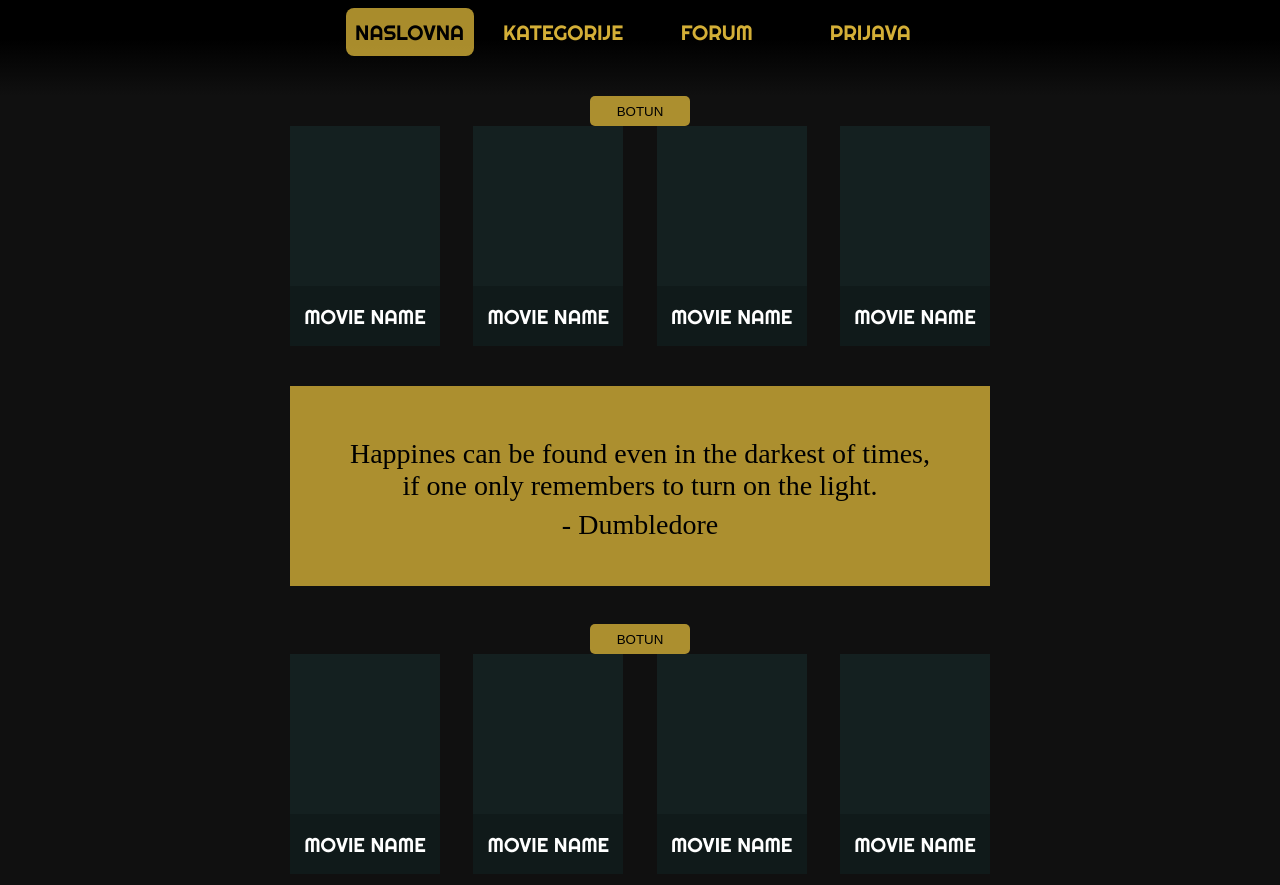
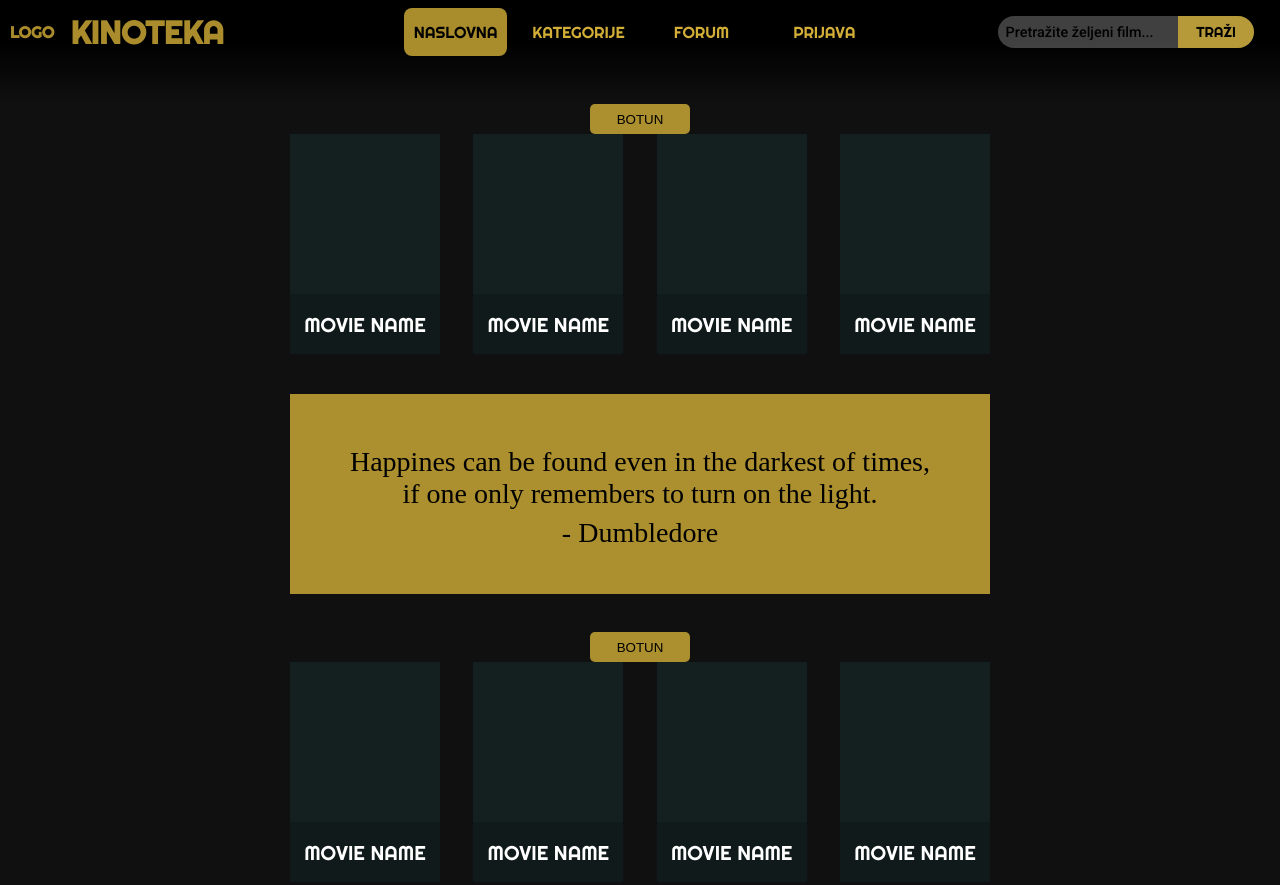
Before and after one commit to Vujo33666/HCI-project, a Gatsby site in the folder Kinoteka/: page /naslovna in a window 1280 px wide. Shown: the top 885 px of the page. Built offline with nearby package versions, Linux system fonts and the light colour scheme; Gatsby itself is replaced by a stand-in of ours.

Commit message:
Updating Navigation

```diff
--- a/Kinoteka/src/components/BackgroundImage/index.js
+++ b/Kinoteka/src/components/BackgroundImage/index.js
@@ -26,7 +26,7 @@ const Background = ({activeIntro}) => {
           fluid={data.desktop.childImageSharp.fluid}
         >
             <div>
-                <NavigationBar />
+                <NavigationBar navigationBarWhere = "landing"/>
                 <Intro activeIntro="landingIntro"/>
             </div>
         </BackgroundImage>
--- a/Kinoteka/src/components/Navigation/index.js
+++ b/Kinoteka/src/components/Navigation/index.js
@@ -2,10 +2,16 @@ import React from 'react'
 
 import styles from './style.module.css'
 import NavigationBar from '../NavigationBar'
+import SearchBar from '../SearchBar'
 
-const Navigation = ({activeTab}) => (
+const Navigation = ({activeTab, navigationBarWhere}) => (
   <section className={styles.navigation}>
-    <NavigationBar activeTab={activeTab} />
+    <div className={styles.navLogoSiteName}>
+      <h1>LOGO</h1>
+      <h2>KINOTEKA</h2>
+    </div>
+    <NavigationBar activeTab={activeTab} navigationBarWhere = {navigationBarWhere}/>
+    <SearchBar searchBarWhere="navigation" />
   </section>
 )
 
--- a/Kinoteka/src/components/Navigation/style.module.css
+++ b/Kinoteka/src/components/Navigation/style.module.css
@@ -1,12 +1,61 @@
 .navigation {
-    width: 100vw;
-    height: calc(2vh + 40px);
+    width: 100%;
+    height: 8vh;
 
     padding-bottom: 5vh;
 
     display: flex;
-    justify-content: center;
-    align-items: flex-start;
+    justify-content: space-between;
+    align-items: center;
 
     background: linear-gradient(rgba(0,0,0) 0%,rgba(0,0,0) 40%,rgba(16,16,16) 100%)
 }
+
+.navigation .navLogoSiteName {
+    width: 25%;
+    height: 100%;
+    padding: 0%;
+    border:  0%;
+    margin: 0%;
+
+    display: flex;
+    flex-direction: row;
+}
+
+.navigation .navLogoSiteName h1 {
+    width: 8vh;
+    height: 8vh;
+    padding: 0%;
+    border:  0%;
+    margin: 0%;
+
+    list-style: none;
+
+    display: flex;
+    align-items: center;
+    justify-content: center;
+
+    font-size: 2vh;
+    font-family: "Righteous";
+    text-transform: uppercase;
+    color: rgba(212, 175, 55, 0.8);
+}
+
+.navigation .navLogoSiteName h2 {
+    width: calc(98% - 8vh);
+    height: 8vh;
+    padding: 0%;
+    border:  0%;
+    margin: 0% 0% 0% 2%;
+
+    list-style: none;
+
+    display: flex;
+    align-items: center;
+    justify-content: flex-start;
+
+    font-size: 4vh;
+    font-family: "Righteous";
+    text-transform: uppercase;
+    color: rgba(212, 175, 55, 0.8);
+}
--- a/Kinoteka/src/components/SearchBar/style.module.css
+++ b/Kinoteka/src/components/SearchBar/style.module.css
@@ -14,9 +14,27 @@
 
     background: rgba(255, 255, 255, 0.25);
     border-radius: 2vh;
+    font-size: 2vh;
 }
 
-.searchBarLanding .searchBarInput {
+.searchBarNav {
+    width: 20%;
+    height: 50%;
+    padding: 0%;
+    border: 0px;
+    margin: 25% 2% 25% 3%;
+
+    display: flex;
+    flex-direction: row;
+    justify-content: space-between;
+    align-items: center;
+
+    background: rgba(255, 255, 255, 0.25);
+    border-radius: 2vh;
+    font-size: 1.8vh;
+}
+
+.searchBarInput {
     width: 70%;
     height: 100%;
     padding: 0%;
@@ -26,7 +44,7 @@
     cursor: text;
 }
 
-.searchBarLanding .searchBarInput .leadingText{
+.searchBarInput .leadingText{
     width: 96%;
     height: 100%;
     padding: 0%;
@@ -39,18 +57,17 @@
 
     list-style: none;
 
-    font-size: 2vh;
     font-family: 'Roboto';
     text-transform: none;
 
     color: rgba(0, 0, 0);
 }
 
-.searchBarLanding .searchBarInput .leadingTextHide{
+.searchBarInput .leadingTextHide{
     display: none;
 }
 
-.searchBarLanding .searchButton {
+.searchButton {
     width: 30%;
     height: 100%;
     padding: 0%;
@@ -63,7 +80,7 @@
 
     list-style: none;
 
-    font-size: 2.4vh;
+    font-size: 100%;
     font-family: "Righteous";
     text-transform: uppercase;
 
--- a/Kinoteka/src/components/navigationBar/index.js
+++ b/Kinoteka/src/components/navigationBar/index.js
@@ -3,11 +3,11 @@ import React from 'react'
 import styles from './style.module.css'
 import {navs as navigationTabs} from '../../constants/const'
 
-const NavigationBar = ({activeTab}) => (
-    <nav className={styles.navigationBar}>
+const NavigationBar = ({activeTab, navigationBarWhere}) => (
+    <nav className={navigationBarWhere === "navigation" ? styles.navigationBarNav :  styles.navigationBar}>
         {
             navigationTabs.map(
-                tab => <li className={tab === activeTab ? styles.active : ''}>{tab}</li>
+                tab => <li className={tab === activeTab ? styles.active : styles.navLiTab}>{tab}</li>
             )
         }
     </nav>
--- a/Kinoteka/src/components/navigationBar/style.module.css
+++ b/Kinoteka/src/components/navigationBar/style.module.css
@@ -1,42 +1,73 @@
 @import url('https://fonts.googleapis.com/css2?family=Righteous&display=swap');
 
-.navigationBar {
-  width: 50vw;
+.navigationBarNav {
+  width: 40%;
   height: 8vh;
-
-  padding: 0vh 25vw 0vh 25vw;
+  padding: 0%;
+  border: 0px;
   margin: 0%;
 
   display: flex;
   flex-direction: row;
   justify-content: space-evenly;
   align-items: center;
+
+  list-style: none;
+  font-size: 2vh;
+  font-family: "Righteous";
+  text-transform: uppercase;
 }
 
-.navigationBar li {
+.navigationBar {
+  width: 50vw;
+  height: 8vh;
+  padding: 0vh 25vw 0vh 25vw;
+  border: 0px;
+  margin: 0%;
+
+  display: flex;
+  flex-direction: row;
+  justify-content: space-evenly;
+  align-items: center;
+
   list-style: none;
+  font-size: 2.6vh;
+  font-family: "Righteous";
+  text-transform: uppercase;
+}
+
+.navigationBarNav .active, .navLiTab, .navLiTab:hover{
+  width: 8vw;
+  height: 6vh;
+
+  display: flex;
+  align-items: center;
+  justify-content: center;
+}
+
+.navigationBar .navLiTab{
   width: 10vw;
   height: 6vh;
 
   display: flex;
   align-items: center;
   justify-content: center;
+}
 
-  font-size: 2.6vh;
-  font-family: "Righteous";
-  text-transform: uppercase;
+.navLiTab {
   color: rgba(212, 175, 55);
 }
 
-.navigationBar li:hover {
+.navLiTab:hover {
   color: rgba(0,0,0);
   background: rgba(212, 175, 55, 0.4);
   border-radius: 1vh;
   cursor: pointer;
 }
 
-.navigationBar li.active {
+.active {
   color: rgba(0,0,0);
   background: rgba(212, 175, 55, 0.8);
   border-radius: 1vh;
+  cursor: pointer;
 }
--- a/Kinoteka/src/layouts/HeaderFooterLayout.js
+++ b/Kinoteka/src/layouts/HeaderFooterLayout.js
@@ -5,7 +5,7 @@ import Footer from '../components/Footer'
 
 const HeaderFooterLayout = ({children, activeTab}) => (
   <>
-    <Navigation activeTab={activeTab} />
+    <Navigation activeTab={activeTab} navigationBarWhere = "navigation"/>
       {children}
     <Footer />
   </>
--- a/Kinoteka/src/modules/MovieCardRowExpanded/style.module.css
+++ b/Kinoteka/src/modules/MovieCardRowExpanded/style.module.css
@@ -1,5 +1,5 @@
 .pool {
-    width: 100vw;
+    width: 100%;
     height: calc(5vh + 220px + 200px + 30px);
     padding: 0% 0% 3% 0%;
 
```
